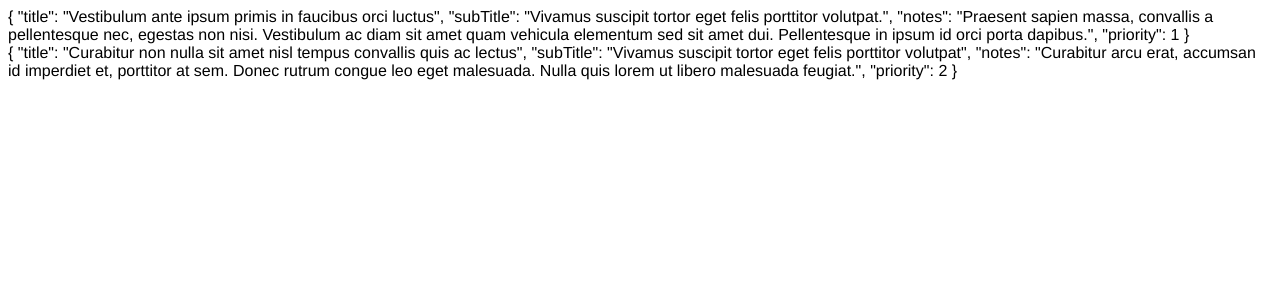
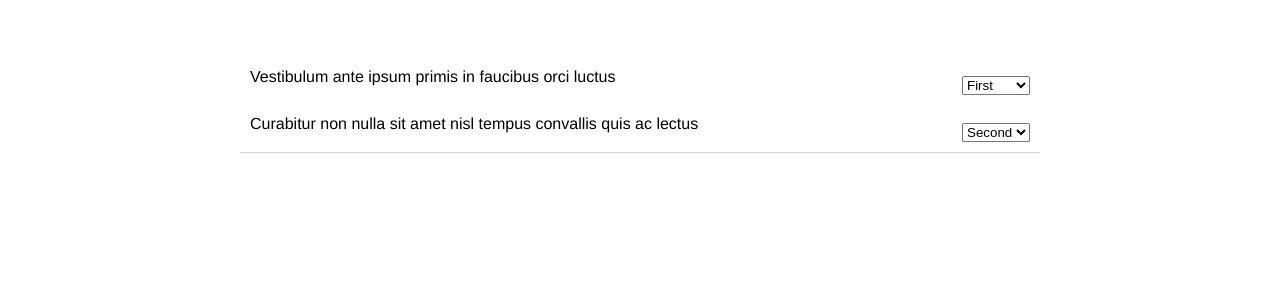
Before and after one commit to edgars21/todo-app, a Vue app: page / in a window 1280 px wide. Shown: the top 300 px of the page. Built offline with nearby package versions, Linux system fonts and the light colour scheme.

Commit message:
Added single task initial layout

```diff
--- a/src/components/MainLayout.vue
+++ b/src/components/MainLayout.vue
@@ -1,5 +1,7 @@
 <template>
-  <TaskList></TaskList>
+  <div class="section-contained">
+    <TaskList></TaskList>
+  </div>
 </template>
 
 <script>
@@ -11,3 +13,11 @@ export default {
   }
 }
 </script>
+
+<style scoped>
+  .section-contained {
+    padding: 50px 0;
+    max-width: 800px;
+    margin: 0 auto;
+  }
+</style>
--- /dev/null
+++ b/src/components/PrioritySelector.vue
@@ -0,0 +1,38 @@
+<template>
+    <select>
+        <template v-for="(op,idx) in options" :key="idx">
+            <option v-if="selectedValue == op.value" selected="selected" :value="op.value">{{ op.label }}</option>
+            <option v-else :value="op.value">{{ op.label }}</option>
+        </template>
+    </select>
+</template>
+
+<script>
+
+export default {
+    props: [
+        "selected-value",
+    ],
+
+    setup() {
+        const options = [
+            {
+                label: "First",
+                value: 1
+            },
+            {
+                label: "Second",
+                value: 2
+            },
+            {
+                label: "Third",
+                value: 3
+            }
+        ]
+
+        return {
+            options
+        }
+    },
+}
+</script>
--- a/src/components/SingleTask.vue
+++ b/src/components/SingleTask.vue
@@ -1,9 +1,140 @@
 <template>
-    <div class="SingleTask"></div>
+    <div class="SingleTask" :class="{isShowFull: taskExpanded}">
+        <div class="SingleTask__visible">
+            <div class="SingleTask__heading">
+                <div class="SingleTask__title" @click="taskExpanded = !taskExpanded">{{ taskData.title }}</div>
+                <div class="SingleTask__priority">
+                    <template v-if="taskData.priority">
+                        <div class="SingleTask__priorityLabel">Priority:</div>
+                        <PrioritySelector :selected-value="taskData.priority"></PrioritySelector>
+                    </template>
+                </div>
+            </div>
+        </div>
+        <div class="SingleTask__hidden">
+             <div class="SingleTask__subTitle">{{ taskData.subTitle }}</div>
+             <div class="SingleTask__notes">
+                <textarea class="SingleTask__notesInput" :value="taskData.notes"></textarea>
+             </div>
+             <div class="SingleTask__actions">
+                 <div class="SingleTask__btWrap">
+                    <button class="SingleTask__bt SingleTask__btCancel" @click="taskExpanded = !taskExpanded">Cancel</button>
+                    <button class="SingleTask__bt SingleTask__btSave">Save</button>
+                 </div>
+             </div>
+        </div>
+    </div>
 </template>
 
 <script>
+import { ref } from "vue";
+import PrioritySelector from './PrioritySelector'
+
 export default {
-    props: "taskData",
+    components: {
+        PrioritySelector
+    },
+
+    props: ["task-data"],
+
+    setup() {
+        const taskExpanded = ref(false);
+
+        return {
+            taskExpanded
+        }
+    }
 }
 </script>
+
+
+<style>
+.SingleTask__heading {
+    padding: 10px 10px;
+}
+
+.SingleTask__title {
+    flex-grow: 1;
+}
+
+.SingleTask__heading:hover {
+    background-color: #fafafa;
+    cursor: pointer;
+}
+
+.SingleTask__hidden {
+    padding: 5px 10px;
+    display: none;
+}
+
+.SingleTask.isShowFull {
+    background-color: #f6f6f6;
+}
+
+.SingleTask.isShowFull .SingleTask__hidden {
+    display: block;
+}
+
+.SingleTask__notes {
+    margin-top: 20px;
+}
+
+.SingleTask__notesInput {
+    resize: none;
+    width: 100%;
+    height: 100px;
+    box-sizing: border-box;
+}
+
+.SingleTask__btWrap {
+    display: flex;
+    margin: 0 -5px;
+    justify-content: flex-end;
+}
+
+.SingleTask__bt {
+    display: block;
+    margin: 0 5px;
+    padding: 5px 10px;
+    cursor: pointer;
+}
+
+.SingleTask__btSave {
+    background-color: royalblue;
+    color: #fff;
+    border: 0;
+    box-shadow: none;
+    padding: 5px 20px;
+}
+
+.SingleTask__btSave:hover {
+    background-color: #3b5fcb;
+}
+
+.SingleTask__btSave:active {
+    background-color: #2e4a9e;
+}
+
+.SingleTask__heading {
+    display: flex;
+}
+
+.SingleTask__priority {
+    padding-top: 8px;
+    position: relative;
+}
+
+.SingleTask__priorityLabel {
+    visibility: hidden;
+    position: absolute;
+    top: 0;
+    left: 0;
+    font-size: 12px;
+    font-weight: 700;
+    transform: translateY(-60%);
+}
+
+.SingleTask.isShowFull .SingleTask__priorityLabel {
+     visibility: visible;
+}
+</style>
--- a/src/components/TaskList.vue
+++ b/src/components/TaskList.vue
@@ -1,20 +1,33 @@
 <template>
-    <div v-for="(task, idx) in TaskList" :key="idx">
-        {{ task }}
+    <div class="TaskList">
+      <div v-for="(task, idx) in TaskList" :key="idx" class="TaskList__singleTask">
+        <SingleTask :task-data="task"></SingleTask>
+      </div>
     </div>
 </template>
 
 <script>
 import { computed } from 'vue'
 import { useStore } from 'vuex'
+import SingleTask from './SingleTask'
 
 export default {
+  components: {
+    SingleTask
+  },
+
   setup () {
     const store = useStore();
     const TaskList = computed(() => store.state.taskList);
     return {
-        TaskList
+      TaskList,
     }
   }
 }
 </script>
+
+<style>
+.TaskList__singleTask:not(:first-child) {
+  border-bottom: 1px solid #D3D3D3;
+}
+</style>
```
